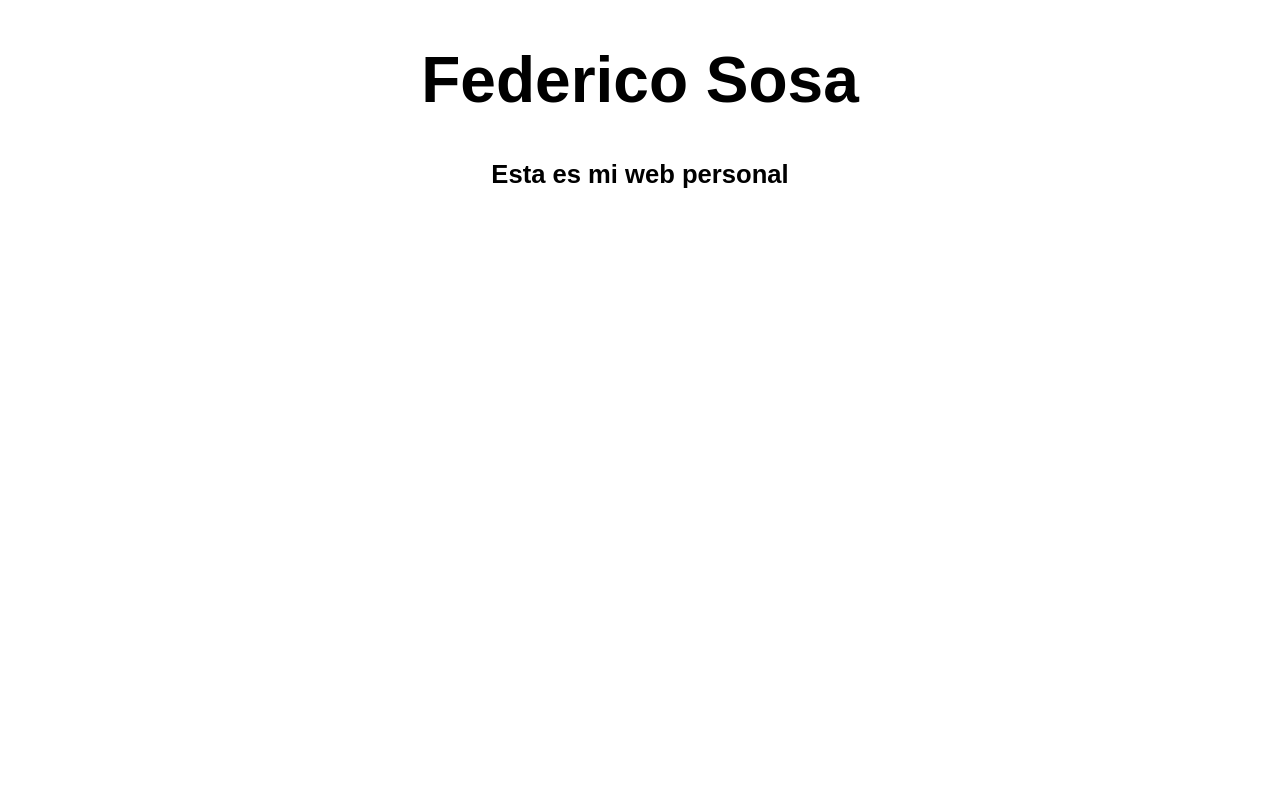
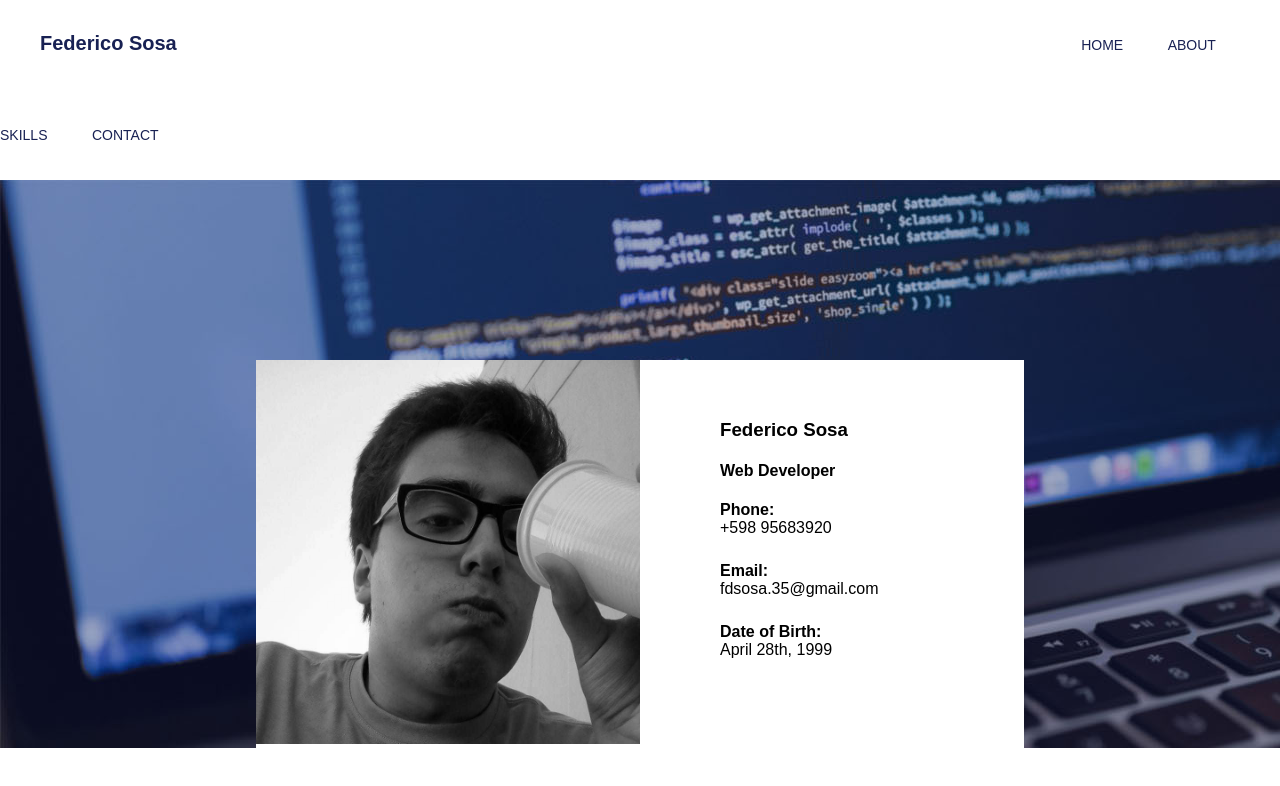
Before and after one commit to fdsosa/proyecto-cv, a plain HTML site: page index.html in a window 1280 px wide. Drawn offline with Linux system fonts and the light colour scheme.

Commit message:
Agregue la section del perfil

```diff
--- a/index.html
+++ b/index.html
@@ -1,21 +1,86 @@
 <!DOCTYPE html>
 <html lang="es">
   <head>
-    <meta charset="utf-8">
-    <title>Mi web personal</title>
-    <style>
-      h1, h2{
-        font-family: arial;
-        font-size: 5vw;
-        text-align: center;
-      }
-      h2{
-        font-size: 2vw;
-      }
-    </style>
+    <meta charset="UTF-8">
+    <meta name="viewport" content="width=device-width, initial-scale=1.0">
+    <meta http-equiv="X-UA-Compatible" content="ie=edge">
+    <title>Mi web personal - Federico Sosa</title>
+    <link rel="stylesheet" href="style.css">
   </head>
   <body>
-    <h1>Federico Sosa</h1>
-    <h2>Esta es mi web personal</h2>
+    <header>
+      <nav>
+        <h3>Federico Sosa</h3>
+        <a href="">Home</a>
+        <a href="">About</a>
+        <a href="">Skills</a>
+        <a href="">Contact</a>
+        </ul>
+      </nav>
+    </header>
+
+    <section class="background-pic">
+      <!-- <img src="computer.jpg" alt="" width="100%;" class="background-info"> -->
+      <div class="profile">
+        <section class="profile-pic">
+          <img class="pic" src="profile-pic.jpg" alt="Foto de Perfil">
+        </section>
+        <section class="profile-info">
+          <h1>Federico Sosa</h1>
+          <h4>Web Developer</h4>
+          <ul>
+            <li><b>Phone:</b><br>+598 95683920</li>
+            <li><b>Email:</b><br>fdsosa.35@gmail.com</li>
+            <li><b>Date of Birth:</b><br>April 28th, 1999</li>
+          </ul>
+        </section>
+      </div>
+    </section>
+
+      <!--
+      <h2>Bienvenido a mi perfil personal</h2>
+      <p>Lorem ipsum dolor sit amet, consectetur adipisicing elit. Necessitatibus accusantium similique repudiandae hic mollitia, alias excepturi, quaerat libero, explicabo odio corporis culpa ullam facilis veritatis eum? Amet aliquid, cumque eligendi!</p>
+      <table>
+        <caption>
+          <h3>Mis Habilidades</h3>
+        </caption>
+        <thead>
+          <tr>
+            <th>Materia</th>
+            <th>Nivel de Desempeño</th>
+          </tr>
+        </thead>
+        <tfoot>
+          <tr>
+            <td>Git</td>
+            <td><progress max="100" value="100"></progress></td>
+          </tr>
+          <tr>
+            <td>HTML</td>
+            <td><progress max="100" value="100"></progress></td>
+          </tr>
+          <tr>
+            <td>CSS</td>
+            <td><progress max="100" value="100"></progress></td>
+          </tr>
+          <tr>
+            <td>JS</td>
+            <td><progress max="100" value="100"></progress></td>
+          </tr>
+          <tr>
+            <td>PHP</td>
+            <td><progress max="100" value="90"></progress></td>
+          </tr>
+          <tr>
+            <td>BASE DE DATOS</td>
+            <td><progress max="100" value="100"></progress></td>
+          </tr>
+          <tr>
+            <td>INGLES</td>
+            <td><progress max="100" value="100"></progress></td>
+          </tr>
+        </tfoot>
+      </table> -->
+    </div>
   </body>
 </html>
--- /dev/null
+++ b/style.css
@@ -0,0 +1,86 @@
+body{
+  margin: 0;
+  padding: 0;
+  font-family: arial;
+}
+
+header{
+  width: 100%;
+  height: 20%;
+}
+
+header h3, header a{
+  display: inline-block;
+  color: #182153;
+  margin-right: 900px;
+}
+
+header h3{
+  font-size: 20px;
+  text-transform: capitalize;
+  margin-left: 40px;
+}
+
+header a{
+  display: inline-block;
+  line-height: 90px;
+  margin-right: 40px;
+  font-size: 14px;
+  text-decoration: none;
+  text-transform: uppercase;
+}
+
+.background-pic{
+  background-image: url(computer.jpg);
+  padding-top: 180px;
+  align-items: flex-end;
+}
+
+section .background-info{
+  position: absolute;
+  z-index: -1;
+}
+
+.profile{
+  width: 60%;
+  margin: auto;
+  overflow: hidden;
+  background-color: #fff;
+}
+
+.profile .profile-pic, .profile .profile-info{
+  width: 50%;
+  box-sizing: border-box;
+  display: inline-block;
+}
+
+.profile .profile-pic{
+  float: left;
+}
+
+.profile .profile-info{
+  float: right;
+  padding: 40px 80px;
+  background-color: #fff;
+}
+
+.profile ul{
+  list-style: none;
+  padding: 0;
+}
+
+.profile li{
+  margin-bottom: 25px;
+}
+
+.main table{
+  width: 50%;
+  border: 1px solid;
+}
+
+.pic{
+  width: 100%;
+  height: 100%
+  -webkit-filter: grayscale(100%);
+  filter: grayscale(100%);
+}
```
Also changed, not shown: autobiografia.html (added, +12 -0 lines), contacto.html (added, +12 -0 lines), computer.jpg (added), profile-pic.jpg (added).
